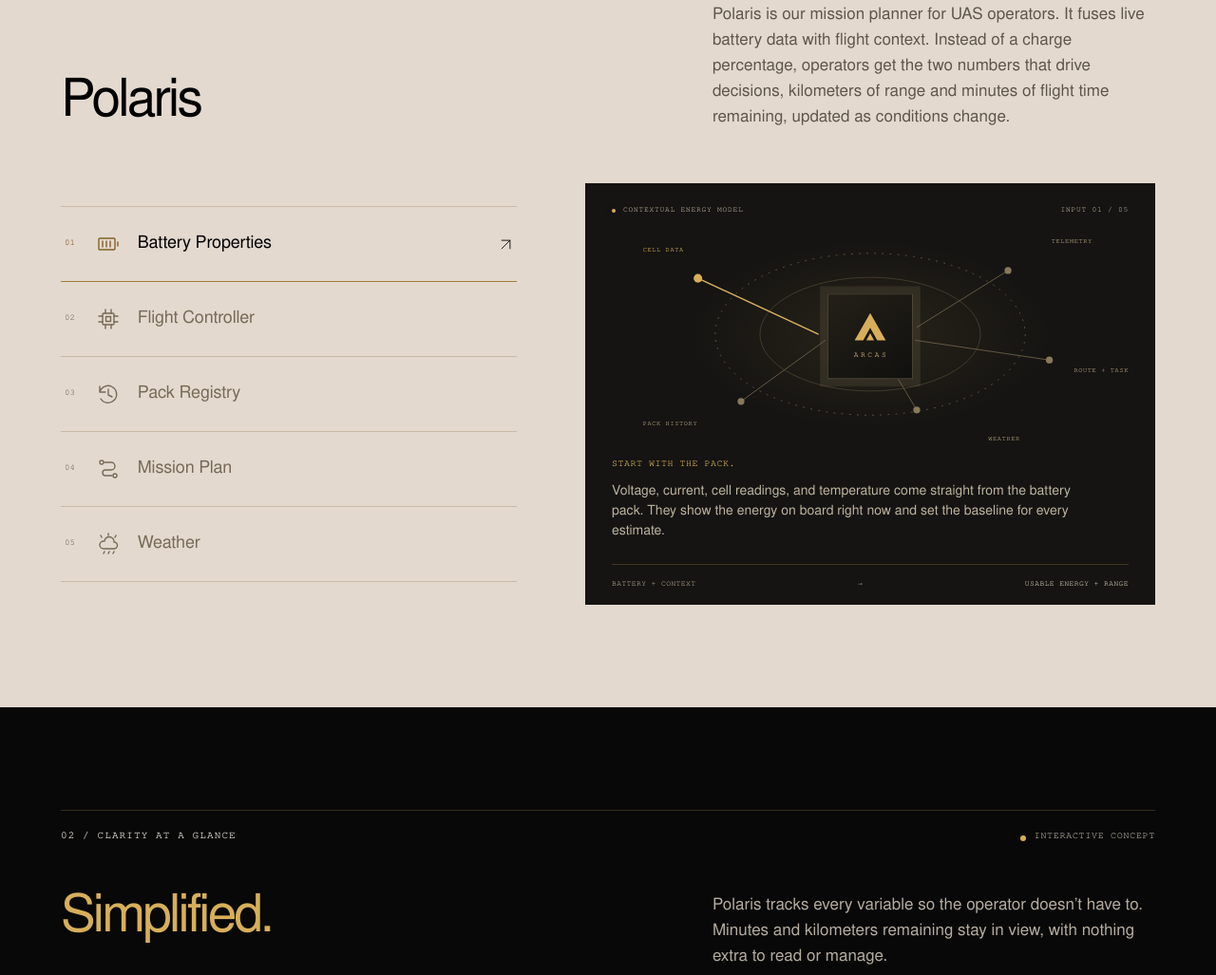
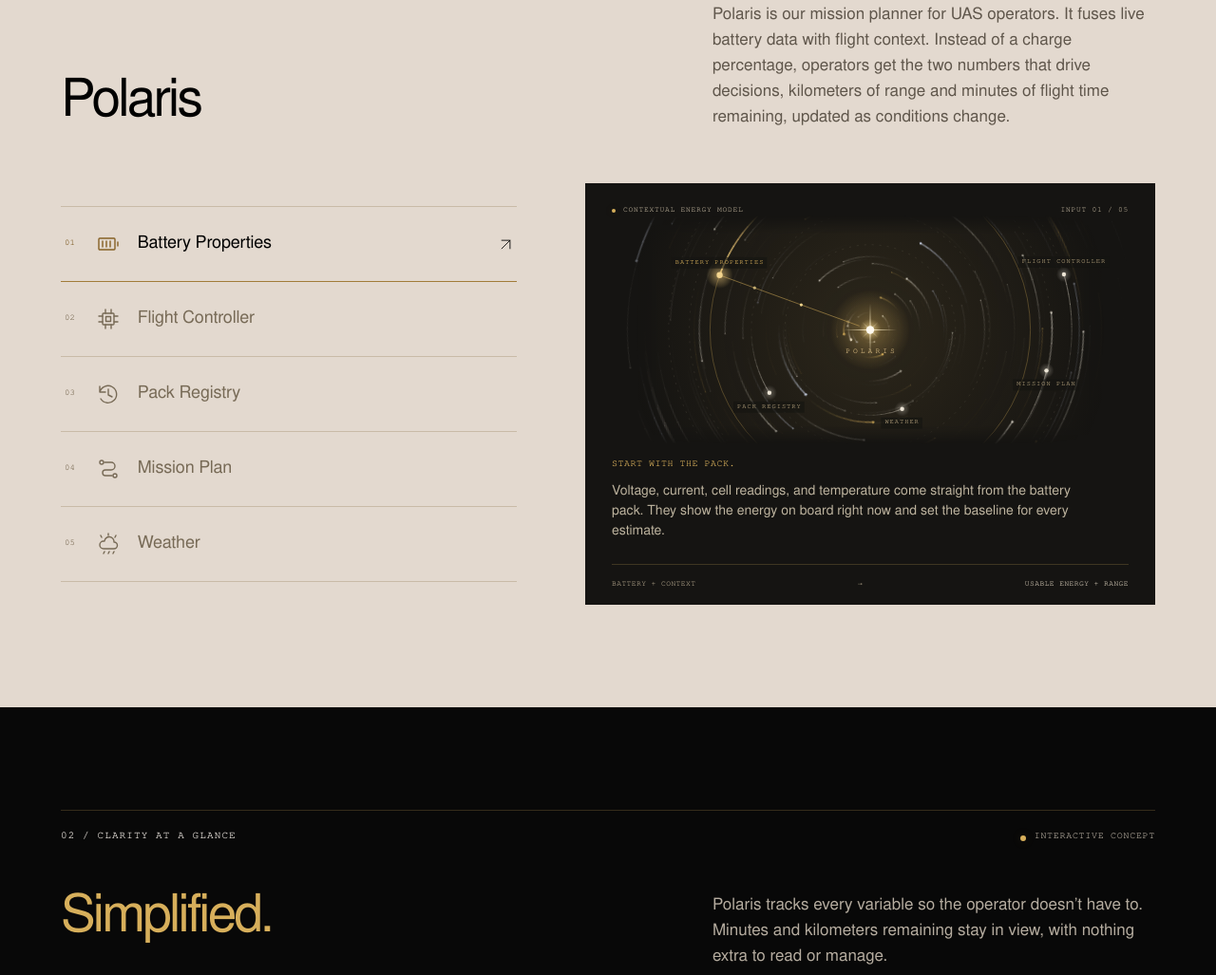
Before and after one commit to arcasuas/arcasuas.github.io, a plain HTML site: page index.html in a window 1280 px wide. Shown: the part 1090-2117 px from the top of the page at 95% size. Drawn offline with Linux system fonts and the light colour scheme; animation ran at ten frames a second.

Commit message:
Replace the energy model diagram with the Polaris star trails canvas
Co-Authored-By: Claude Opus 5.5 <noreply@anthropic.com>
Claude-Session: https://claude.ai/code/session_01YUqzU3osbf4qqZJAi72U4R

```diff
--- a/index.html
+++ b/index.html
@@ -9,7 +9,7 @@
   <link rel="icon" href="assets/favicon.svg" type="image/svg+xml">
   <link rel="preload" href="assets/arcas-sans.woff" as="font" type="font/woff" crossorigin>
   <link rel="stylesheet" href="styles.css?v=20261126h">
-  <script src="app.js?v=20261127c" defer></script>
+  <script src="app.js?v=20261127d" defer></script>
 </head>
 <body>
   <a class="skip-link" href="#main">Skip to content</a>
@@ -70,11 +70,7 @@
           </div>
           <div class="context-panel" id="context-panel" role="tabpanel" aria-labelledby="input-battery" tabindex="0">
             <div class="panel-meta"><span><span class="status-dot"></span> Contextual energy model</span><span>INPUT <span id="context-number">01</span> / 05</span></div>
-            <div class="model-graphic" aria-hidden="true">
-              <svg class="model-lines" viewBox="0 0 600 250" fill="none"><defs><radialGradient id="hubGlow"><stop offset="0" stop-color="#d7af5b" stop-opacity=".10"/><stop offset="1" stop-color="#d7af5b" stop-opacity="0"/></radialGradient></defs><ellipse cx="300" cy="130" rx="210" ry="110" fill="url(#hubGlow)"/><ellipse cx="300" cy="130" rx="180" ry="94" stroke="#665b45" stroke-dasharray="2 7"/><ellipse cx="300" cy="130" rx="128" ry="66" stroke="#453e2f"/><path d="M100 65 240 130M150 208 248 137M460 56 354 122M508 160 352 137M354 218 318 158" stroke="#6b5f48"/><path class="active-model-line" id="active-model-line" d="M100 65 240 130" stroke="#d7af5b" stroke-width="1.5"/><circle cx="100" cy="65" r="5" fill="#d7af5b"/><circle cx="150" cy="208" r="4" fill="#87795c"/><circle cx="460" cy="56" r="4" fill="#87795c"/><circle cx="508" cy="160" r="4" fill="#87795c"/><circle cx="354" cy="218" r="4" fill="#87795c"/></svg>
-              <span class="model-label model-label-wind" data-model-label="battery">CELL DATA</span><span class="model-label model-label-route" data-model-label="controller">TELEMETRY</span><span class="model-label model-label-history" data-model-label="registry">PACK HISTORY</span><span class="model-label model-label-battery" data-model-label="mission">ROUTE + TASK</span><span class="model-label model-label-weather" data-model-label="weather">WEATHER</span>
-              <div class="model-core"><svg viewBox="0 0 44 44"><use href="#i-mark"/></svg><span>ARCAS</span></div>
-            </div>
+            <div class="model-graphic" aria-hidden="true"><canvas class="model-lines" id="model-trails"></canvas></div>
             <div class="context-copy"><span class="eyebrow" id="context-kicker">Start with the pack.</span><p id="context-description">Voltage, current, cell readings, and temperature come straight from the battery pack. They show the energy on board right now and set the baseline for every estimate.</p></div>
             <div class="model-output"><span>BATTERY + CONTEXT</span><span>→</span><span>USABLE ENERGY + RANGE</span></div>
           </div>
```
